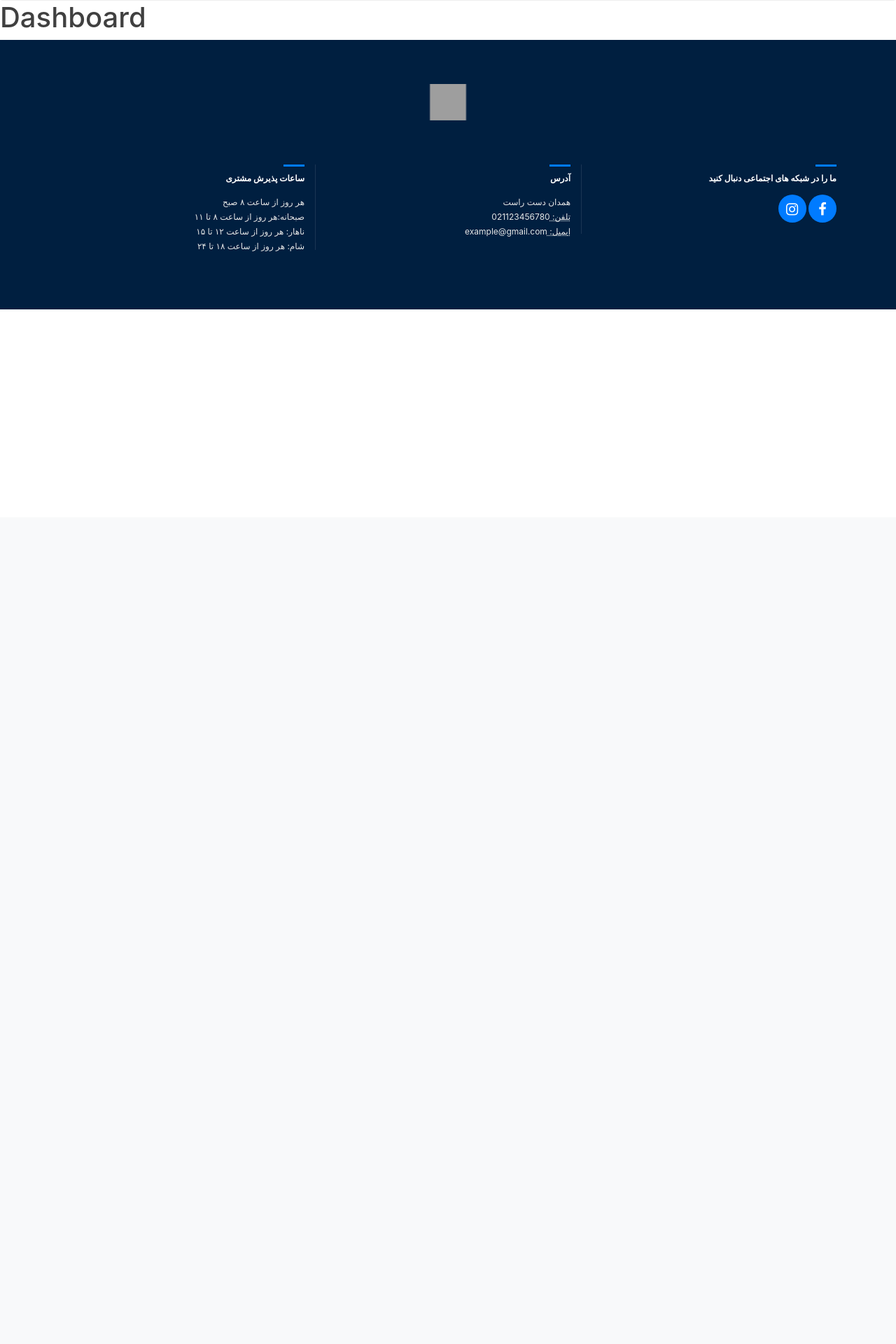
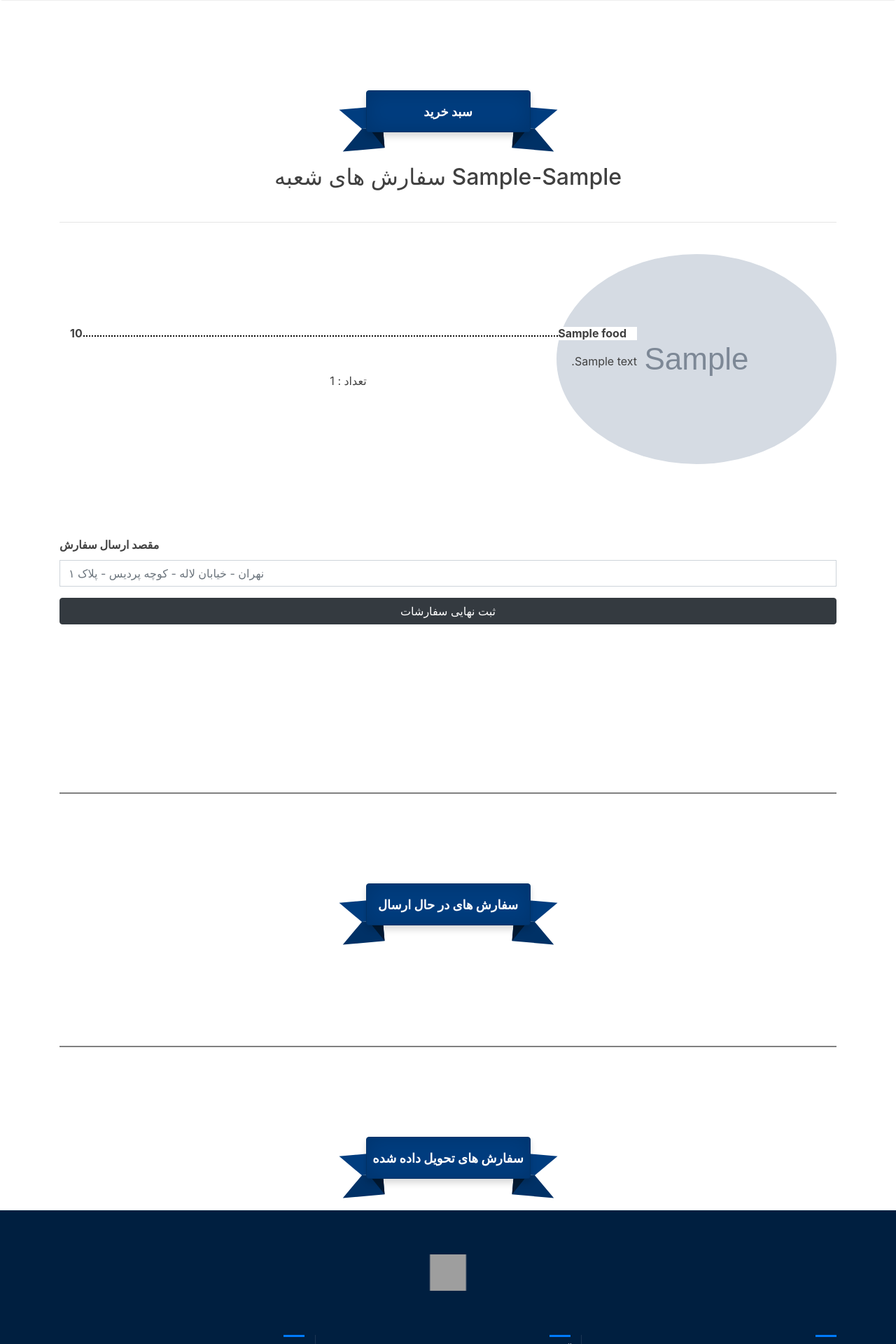
Before and after one commit to MohsenZarein/Chain-Restaurant-Web-Site-Django, a Django app: page /customer/dashboard in a window 1280 px wide. Shown: the part 61-1981 px from the top of the page at 70% size. Before the commit the page ends 503 px from the top, so only its background shows below. Run offline with Django 3.2, Linux system fonts and the light colour scheme; a user stored in the database is signed in; tables that the repository leaves empty hold one stand-in row (values such as "Sample post"); grey boxes marked "Sample" are stand-in pictures; some libraries are stand-ins or nearby versions; some web fonts are replaced; grey boxes are pictures that could not be loaded.

Commit message:
Register all customer's order in their basket / added some more features in customer dashboard

```diff
--- a/core/models.py
+++ b/core/models.py
@@ -172,7 +172,16 @@ class OnlineOrder(models.Model):
     pay_code = models.CharField(max_length=255, blank=True, null=False, default='0')
     count = models.IntegerField()
     destination_address = models.TextField(max_length=500, null=True, blank=True)
-    is_delivered = models.BooleanField(default=False)
+    NOT_DELIVERED = 'not_delivered'
+    IS_DELIVERING = 'is_delivering'
+    DELIVERED = 'delivered'
+    STATUS = [
+        (NOT_DELIVERED, 'not_delivered'),
+        (IS_DELIVERING, 'is_delivering'),
+        (DELIVERED, 'delivered')
+    ]
+    delivery_status = models.CharField(max_length=15, choices=STATUS, default=NOT_DELIVERED)
+
 
     def __str__(self):
         return self.pay_code
--- a/customer/urls.py
+++ b/customer/urls.py
@@ -4,5 +4,6 @@ from . import views
 urlpatterns = [
     path('register' ,views.RegisterCustomerView.as_view() ,name='customer-register'),
     path('dashboard', views.DashboardView.as_view(), name='customer-dashboard'),
+    path('resgister-all-orders', views.RegisterAllOrdersView.as_view(), name='resgister-all-orders'),
 
 ]
--- a/customer/views.py
+++ b/customer/views.py
@@ -3,12 +3,12 @@ from django.http import HttpResponse
 from django.views import View
 from django.utils.decorators import method_decorator
 from django.views.decorators.csrf import csrf_exempt
+from django.views.decorators.http import require_POST
 from django.contrib.auth.decorators import login_required
 from django.contrib.auth import get_user_model
 from django.contrib import messages
 
-from core.models import Customer
-from core.models import CustomerPhoneNo
+from core.models import Customer, CustomerPhoneNo, OnlineOrder, Branch
 
 from uuid import uuid4
 
@@ -69,12 +69,94 @@ class RegisterCustomerView(View):
 
 
 
+
 class DashboardView(View):
 
     @method_decorator(login_required)
     def dispatch(self, *args, **kwargs):
+
         return super().dispatch(*args, **kwargs)
 
 
     def get(self, request):
-        return render(request, 'customer/dashboard.html')
+
+        orders = OnlineOrder.objects.filter(
+            customer=request.user.customer
+        )
+
+        branches = Branch.objects.all()
+
+        branches_to_be_deleted_not_delivered = []
+        branches_to_be_deleted_is_delivering = []
+        branches_to_be_deleted_delivered = []
+
+        for branch in branches:
+
+            if not orders.filter(branch=branch, delivery_status=OnlineOrder.NOT_DELIVERED).exists():
+                branches_to_be_deleted_not_delivered.append(branch.branch_code)
+
+            if not orders.filter(branch=branch, delivery_status=OnlineOrder.IS_DELIVERING).exists():
+                branches_to_be_deleted_is_delivering.append(branch.branch_code)
+
+            if not orders.filter(branch=branch, delivery_status=OnlineOrder.DELIVERED).exists():
+                branches_to_be_deleted_delivered.append(branch.branch_code)
+
+        branches_in_not_delivered_status = Branch.objects.exclude(branch_code__in=branches_to_be_deleted_not_delivered)
+        branches_in_is_delivering_status = Branch.objects.exclude(branch_code__in=branches_to_be_deleted_is_delivering)
+        branches_in_delivered_status = Branch.objects.exclude(branch_code__in=branches_to_be_deleted_delivered)
+
+
+
+        context = {
+            'orders':orders,
+            'branches_in_not_delivered_status':branches_in_not_delivered_status,
+            'branches_in_is_delivering_status':branches_in_is_delivering_status,
+            'branches_in_delivered_status':branches_in_delivered_status
+        }
+
+        return render(request, 'customer/dashboard.html', context)
+
+
+
+class RegisterAllOrdersView(View):
+
+    @method_decorator(login_required)
+    @method_decorator(require_POST)
+    @method_decorator(csrf_exempt)
+    def dispatch(self, *args, **kwargs):
+
+        return super().dispatch(*args, **kwargs)
+
+
+    def post(self, request):
+
+        customer = request.user.customer
+        destination = request.POST['destination']
+        branch_code = request.POST['branch_code']
+
+        branch = Branch.objects.get(branch_code=branch_code)
+
+        not_delivered_orders = OnlineOrder.objects.filter(
+            customer=customer,
+            branch=branch,
+            delivery_status=OnlineOrder.NOT_DELIVERED
+        )
+
+        if not not_delivered_orders:
+            messages.error(request, 'سبد خرید شما خالی است')
+            return redirect('customer-dashboard')
+
+        else:
+
+            pay_code = str(uuid4())
+
+            for order in not_delivered_orders:
+                order.delivery_status = OnlineOrder.IS_DELIVERING
+                order.pay_code = pay_code
+                order.destination_address = destination
+                #TODO:
+                #order.deliverer = perssonel
+                order.save()
+
+            messages.success(request, 'سفارش های های شما با موفقیت ثبت شد')
+            return redirect('customer-dashboard')
--- a/order/views.py
+++ b/order/views.py
@@ -40,6 +40,7 @@ class OrderView(View):
                 customer=customer,
                 branch=branch,
                 food=food,
+                delivery_status=OnlineOrder.NOT_DELIVERED
             )
             order.count = order.count + count
             print(order.count)
--- a/templates/customer/dashboard.html
+++ b/templates/customer/dashboard.html
@@ -1,6 +1,171 @@
 {% extends 'base.html' %}
 
+{% load humanize %}
 
-{% block content %}
-<h1>Dashboard</h1>
-{% endblock content %}
+{%  block content %}
+
+    <main>
+      <!-- FOOD: DESCRIPTIONS -->
+  {% include 'partials/_alerts.html' %}
+  <div class="food-descriptions container">
+    <div class="food-category">
+      <h2 class="banner">سبد خرید</h2>
+
+    {% if orders %}
+     {% for branch in branches_in_not_delivered_status %}
+     <h2 style="text-align: center">
+        سفارش های شعبه  {{branch}}
+     </h2>
+      {% for order in orders %}
+        {% if order.delivery_status == order.NOT_DELIVERED and order.branch.branch_code == branch.branch_code %}
+          <hr class="food-horizontal-rule" />
+            <div class="row align-items-center menu-item" style="direction: rtl">
+              <div class="col-md-3 food-image">
+                <img
+                  data-src="{{order.food.image.url}}"
+                  data-srcset="
+                    {{order.food.image.url}} 1x,
+                    {{order.food.image.url}} 2x"
+                  class="rounded-circle lazyload"
+                />
+              </div>
+              <div class="col-md-9">
+                <h3 class="food-title">
+                  <span class="food-price">{{order.food.price | intcomma}}</span>
+                  <span class="food-name float-right">{{order.food.name}}</span>
+                </h3>
+                <p class="food-ingredients" style="text-align: right">{{order.food.description}}</p>
+                <div style="text-align: center">
+                  تعداد :  {{order.count}}
+                  </span>
+                </div>
+              </div>
+            </div>
+
+          {% endif %}
+        {% endfor %}
+
+        <br><br>
+        <div>
+          <form action="{% url 'resgister-all-orders' %}" method="POST">
+            <div class="form-row">
+              <div class="form-group col-md-12" >
+                <label for="destination" >مقصد ارسال سفارش</label>
+                <input type="text" name="destination" class="form-control"  placeholder="نهران - خیابان لاله - کوچه پردیس - پلاک ۱" required>
+                <input type="hidden" value="{{branch.branch_code}}" name="branch_code">
+              </div>
+            </div>
+            <div class="text-center">
+              <button type="submit" class="btn btn-dark btn-block"  >ثبت نهایی سفارشات</button>
+            </div>
+          </form>
+        </div>
+        <br><br><br><br>
+    {% endfor %}
+
+  {% else %}
+    <p style="text-align: center">
+      سبد خرید شما خالی است
+    </p>
+  {% endif %}
+
+  <br><br><br><br>
+  <hr style="height:2px;border-width:0;color:gray;background-color:gray">
+  <br><br><br><br>
+
+
+  <h2 class="banner">سفارش های در حال ارسال</h2>
+  {% if orders %}
+    {% for branch in branches_in_is_delivering_status %}
+      <h2 style="text-align: center">
+        سفارش های شعبه  {{branch}}
+      </h2>
+     {% for order in orders %}
+      {% if order.delivery_status == order.IS_DELIVERING and order.branch.branch_code == branch.branch_code%}
+        <hr class="food-horizontal-rule" />
+        <div class="row align-items-center menu-item" style="direction: rtl">
+          <div class="col-md-3 food-image">
+            <img
+              data-src="{{order.food.image.url}}"
+              data-srcset="
+                {{order.food.image.url}} 1x,
+                {{order.food.image.url}} 2x"
+              class="rounded-circle lazyload"
+            />
+          </div>
+          <div class="col-md-9">
+            <h3 class="food-title">
+              <span class="food-price">{{order.food.price | intcomma}}</span>
+              <span class="food-name float-right">{{order.food.name}}</span>
+            </h3>
+            <p class="food-ingredients" style="text-align: right">{{order.food.description}}</p>
+            <div style="text-align: center">
+              تعداد :  {{order.count}}
+              </span>
+            </div>
+          </div>
+        </div>
+
+   {% endif %}
+ {% endfor %}
+ <br><br>
+ {% endfor %}
+{% else %}
+  <p style="text-align: center">
+   هیچ سفارش در حال ارسالی ندارید
+  </p>
+{% endif %}
+
+
+<br><br><br><br>
+<hr style="height:2px;border-width:0;color:gray;background-color:gray">
+<br><br><br><br>
+
+
+<h2 class="banner">سفارش های تحویل داده شده</h2>
+{% if orders %}
+  {% for branch in branches_in_delivered_status %}
+    <h2 style="text-align: center">
+      سفارش های شعبه  {{branch}}
+    </h2>
+  {% for order in orders %}
+    {% if order.delivery_status == order.DELIVERED and order.branch.branch_code == branch.branch_code %}
+      <hr class="food-horizontal-rule" />
+      <div class="row align-items-center menu-item" style="direction: rtl">
+        <div class="col-md-3 food-image">
+          <img
+            data-src="{{order.food.image.url}}"
+            data-srcset="
+              {{order.food.image.url}} 1x,
+              {{order.food.image.url}} 2x"
+            class="rounded-circle lazyload"
+          />
+        </div>
+        <div class="col-md-9">
+          <h3 class="food-title">
+            <span class="food-price">{{order.food.price | intcomma}}</span>
+            <span class="food-name float-right">{{order.food.name}}</span>
+          </h3>
+          <p class="food-ingredients" style="text-align: right">{{order.food.description}}</p>
+          <div style="text-align: center">
+            تعداد :  {{order.count}}
+            </span>
+          </div>
+        </div>
+      </div>
+
+ {% endif %}
+{% endfor %}
+<br><br>
+{% endfor %}
+{% else %}
+  <p style="text-align: center">
+    تاکنون هیچ سفارش ارسال شده ای نداشته اید
+  </p>
+{% endif %}
+
+ </div>
+</div>
+    </main>
+
+{%  endblock content %}
```
Also changed, not shown: core/migrations/0015_remove_onlineorder_is_delivered.py (added), core/migrations/0016_onlineorder_delivery_status.py (added).
